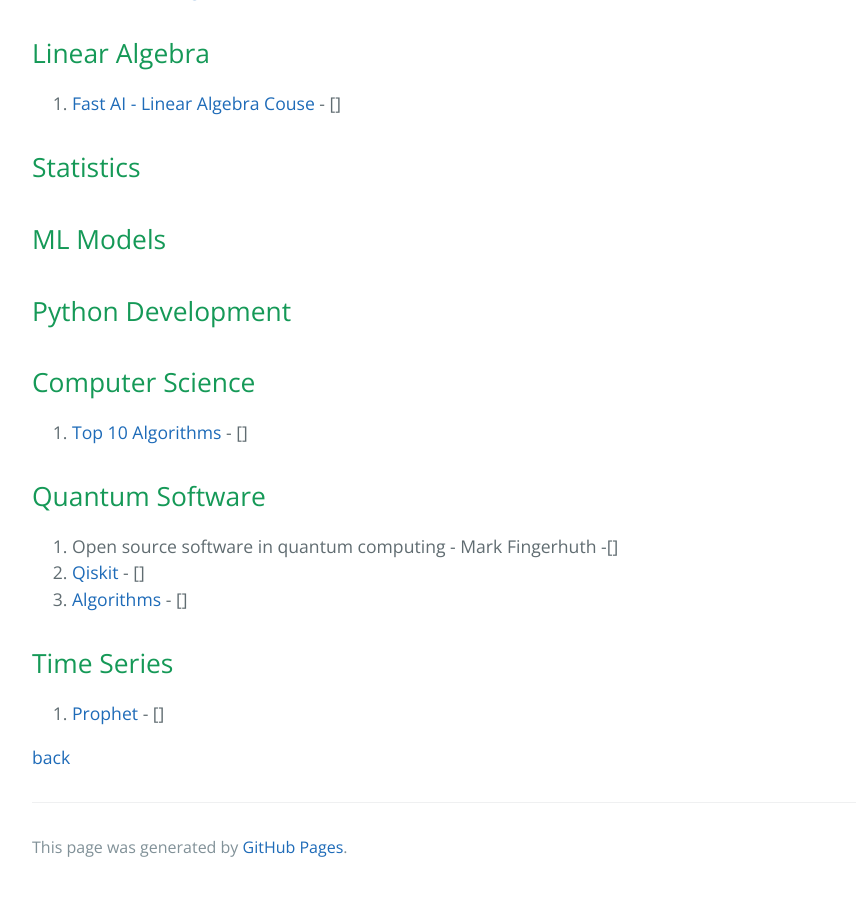
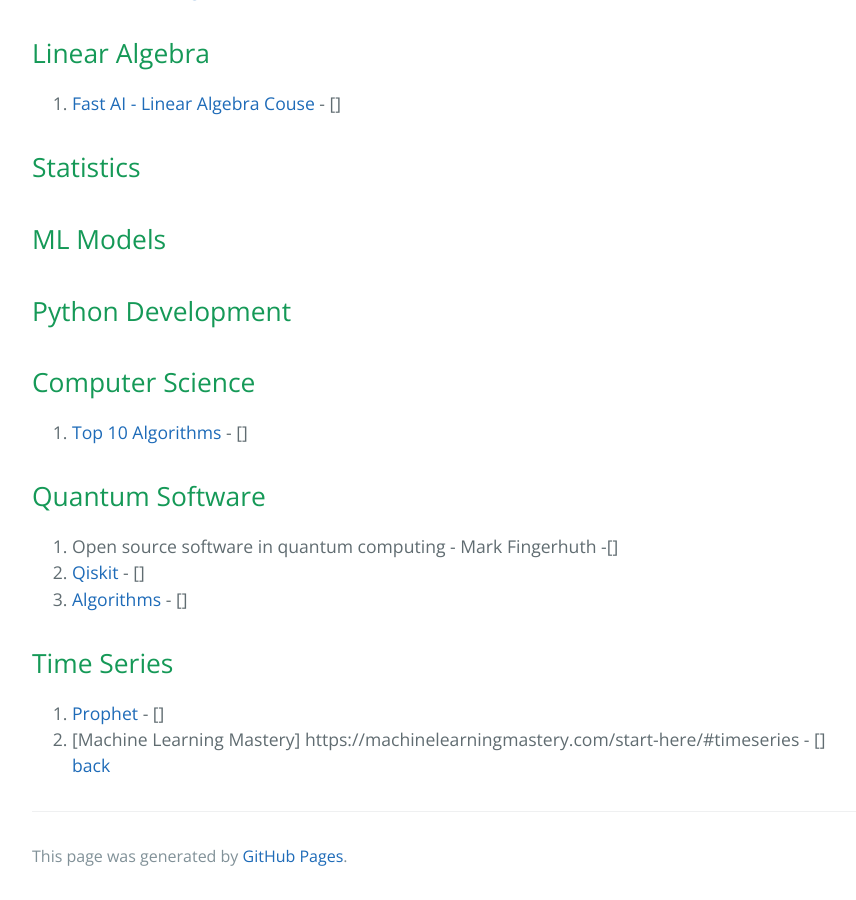
Before and after one commit to alimcmaster1/alimcmaster1.github.io, a Jekyll site: the page built from reading-list.md, in a window 1280 px wide and 900 px high, scrolled down 803 px. Shown: the whole window, without its empty margins (192-1048 px from the left). Built offline with Jekyll 4.4.1, drawn with Linux system fonts in a browser that asks for light colours.

Commit message:
Update reading-list.md

```diff
--- a/reading-list.md
+++ b/reading-list.md
@@ -38,5 +39,5 @@
 
 ## Time Series
 1. [Prophet](https://facebook.github.io/prophet/docs/quick_start.html) - []
-
+2. [Machine Learning Mastery] https://machinelearningmastery.com/start-here/#timeseries - []
 [back](./)
```
Also changed, not shown: other parts of reading-list.md (+1 -0 lines).
